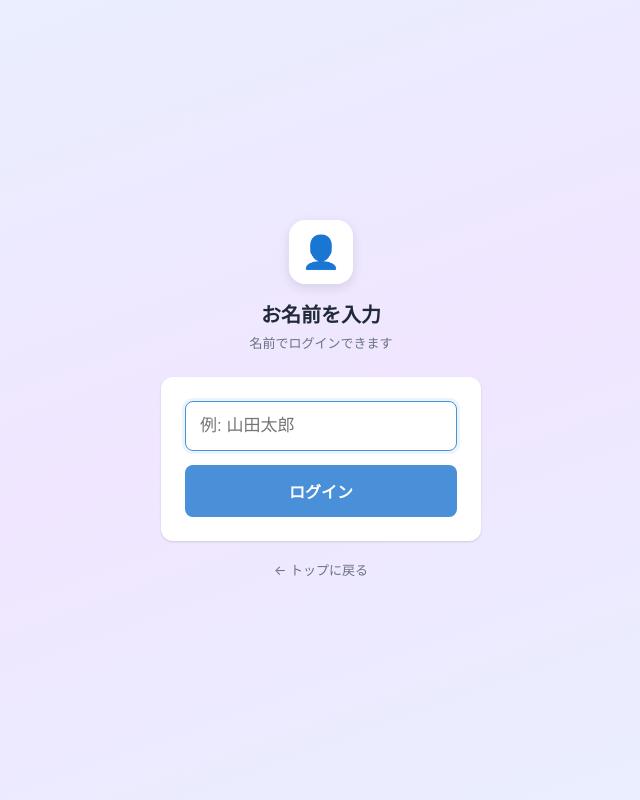
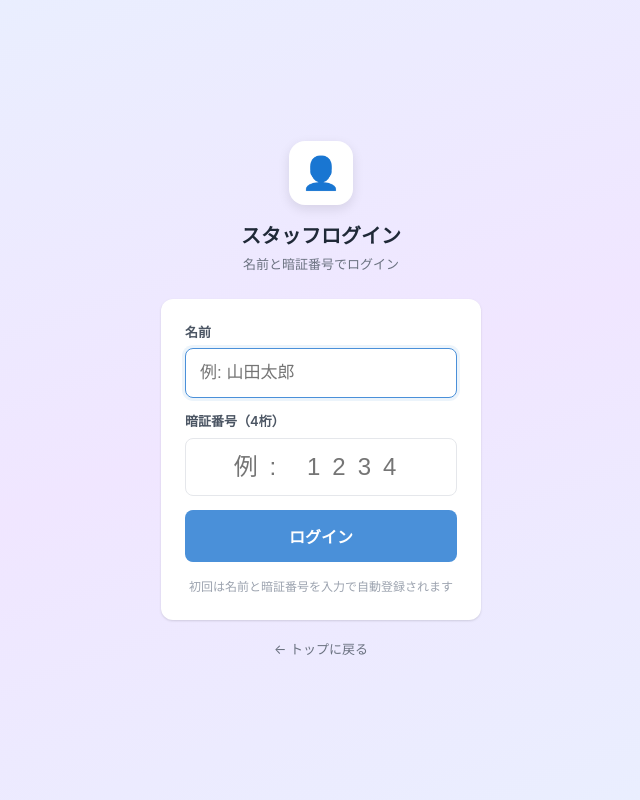
Before and after one commit to airmaster23/shift-scheduler, a Flask app: page /employee in a window 1280 px wide. Shown: the whole page, without its empty margins (319-959 px from the left). Run offline with Flask 3, Linux system fonts and the light colour scheme; some libraries are stand-ins or nearby versions.

Commit message:
スタッフログインに4桁暗証番号(PIN)を追加

```diff
--- a/app.py
+++ b/app.py
@@ -31,9 +31,16 @@ if DATABASE_URL:
             CREATE TABLE IF NOT EXISTS employees (
                 id SERIAL PRIMARY KEY,
                 name TEXT NOT NULL UNIQUE,
+                pin TEXT NOT NULL DEFAULT '0000',
                 created_at TIMESTAMP DEFAULT CURRENT_TIMESTAMP
             )
         ''')
+        # 既存テーブルにpinカラムがない場合に追加
+        try:
+            cur.execute("ALTER TABLE employees ADD COLUMN pin TEXT NOT NULL DEFAULT '0000'")
+            conn.commit()
+        except Exception:
+            conn.rollback()
         cur.execute('''
             CREATE TABLE IF NOT EXISTS shift_requests (
                 id SERIAL PRIMARY KEY,
@@ -92,6 +99,7 @@ else:
             CREATE TABLE IF NOT EXISTS employees (
                 id INTEGER PRIMARY KEY AUTOINCREMENT,
                 name TEXT NOT NULL UNIQUE,
+                pin TEXT NOT NULL DEFAULT '0000',
                 created_at TIMESTAMP DEFAULT CURRENT_TIMESTAMP
             );
             CREATE TABLE IF NOT EXISTS shift_requests (
@@ -207,17 +215,23 @@ def index():
 def employee_login():
     if request.method == 'POST':
         name = request.form['name'].strip()
+        pin = request.form.get('pin', '').strip()
         if not name:
             return render_template('employee_login.html', error='名前を入力してください')
+        if not pin or len(pin) != 4 or not pin.isdigit():
+            return render_template('employee_login.html', error='4桁の暗証番号を入力してください')
         conn = get_db()
         emp = fetchone(conn, 'SELECT * FROM employees WHERE name = ?', (name,))
         if not emp:
-            if DATABASE_URL:
-                execute(conn, 'INSERT INTO employees (name) VALUES (?)', (name,))
-            else:
-                execute(conn, 'INSERT INTO employees (name) VALUES (?)', (name,))
+            # 新規登録：名前+PINで登録
+            execute(conn, 'INSERT INTO employees (name, pin) VALUES (?, ?)', (name, pin))
             conn.commit()
             emp = fetchone(conn, 'SELECT * FROM employees WHERE name = ?', (name,))
+        else:
+            # 既存ユーザー：PIN照合
+            if emp['pin'] != pin:
+                conn.close()
+                return render_template('employee_login.html', error='暗証番号が違います')
         conn.close()
         session['employee_id'] = emp['id']
         session['employee_name'] = emp['name']
--- a/templates/employee_login.html
+++ b/templates/employee_login.html
@@ -7,8 +7,8 @@
             <div style="width: 64px; height: 64px; background: white; border-radius: 16px; display: inline-flex; align-items: center; justify-content: center; box-shadow: var(--shadow-md); margin-bottom: 16px;">
                 <span style="font-size: 32px;">👤</span>
             </div>
-            <h1 style="font-size: 20px; font-weight: 700; color: var(--gray-800);">お名前を入力</h1>
-            <p style="color: var(--gray-500); font-size: 13px; margin-top: 4px;">名前でログインできます</p>
+            <h1 style="font-size: 20px; font-weight: 700; color: var(--gray-800);">スタッフログイン</h1>
+            <p style="color: var(--gray-500); font-size: 13px; margin-top: 4px;">名前と暗証番号でログイン</p>
         </div>
         <div style="background: white; border-radius: var(--radius); padding: 24px; box-shadow: var(--shadow);">
             {% if error %}
@@ -16,10 +16,16 @@
             {% endif %}
             <form method="POST">
                 <div class="form-group">
+                    <label class="form-label">名前</label>
                     <input type="text" name="name" class="form-input" placeholder="例: 山田太郎" required autofocus style="font-size: 17px; padding: 14px;">
+                </div>
+                <div class="form-group">
+                    <label class="form-label">暗証番号（4桁）</label>
+                    <input type="password" name="pin" class="form-input" placeholder="例: 1234" required maxlength="4" pattern="[0-9]{4}" inputmode="numeric" style="font-size: 24px; padding: 14px; text-align: center; letter-spacing: 12px;">
                 </div>
                 <button type="submit" class="btn btn-primary btn-block" style="padding: 14px; font-size: 16px;">ログイン</button>
             </form>
+            <p style="text-align: center; color: var(--gray-400); font-size: 12px; margin-top: 16px;">初回は名前と暗証番号を入力で自動登録されます</p>
         </div>
         <a href="/" style="display: block; text-align: center; margin-top: 20px; color: var(--gray-500); font-size: 13px; text-decoration: none;">← トップに戻る</a>
     </div>
```
